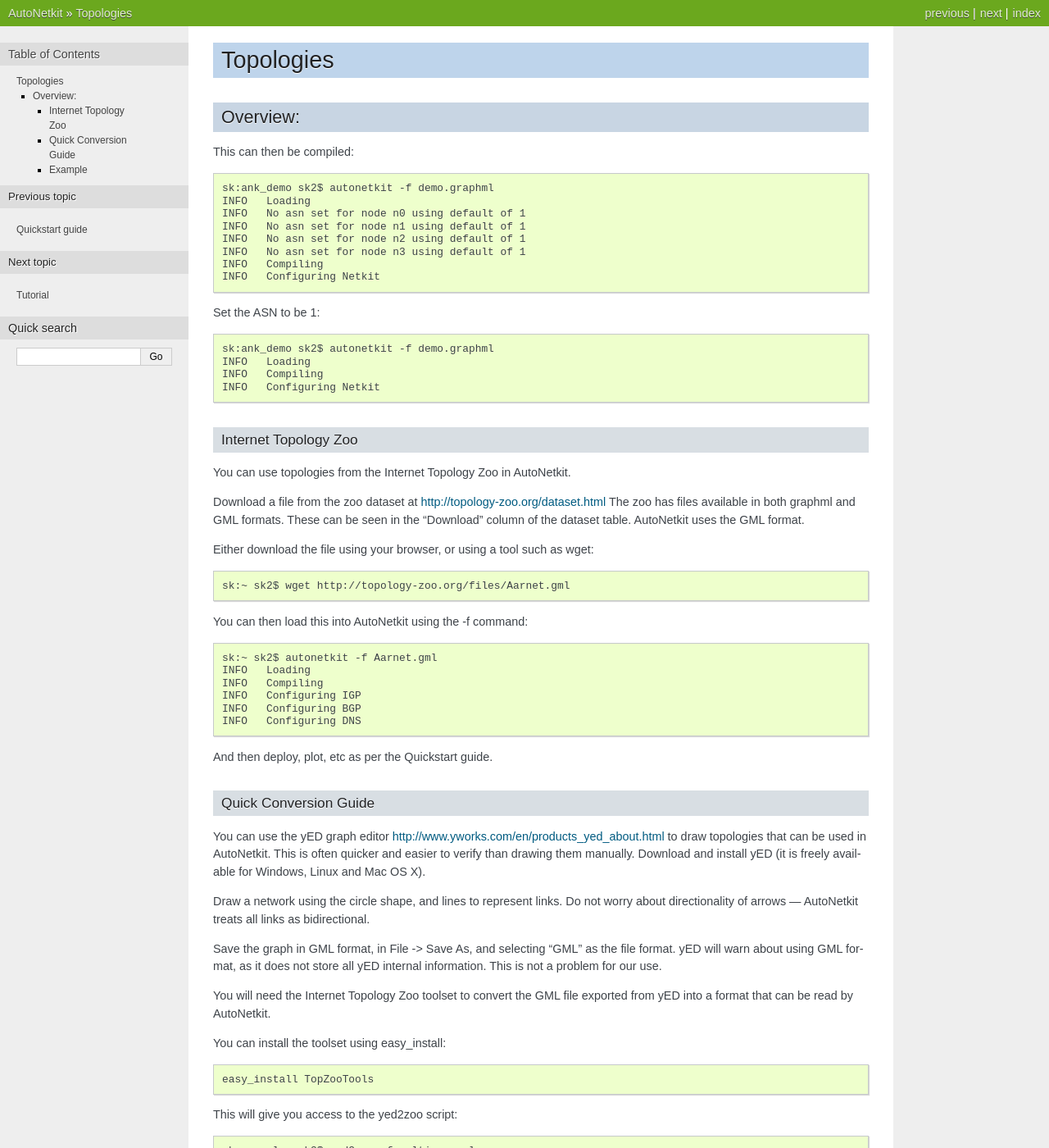
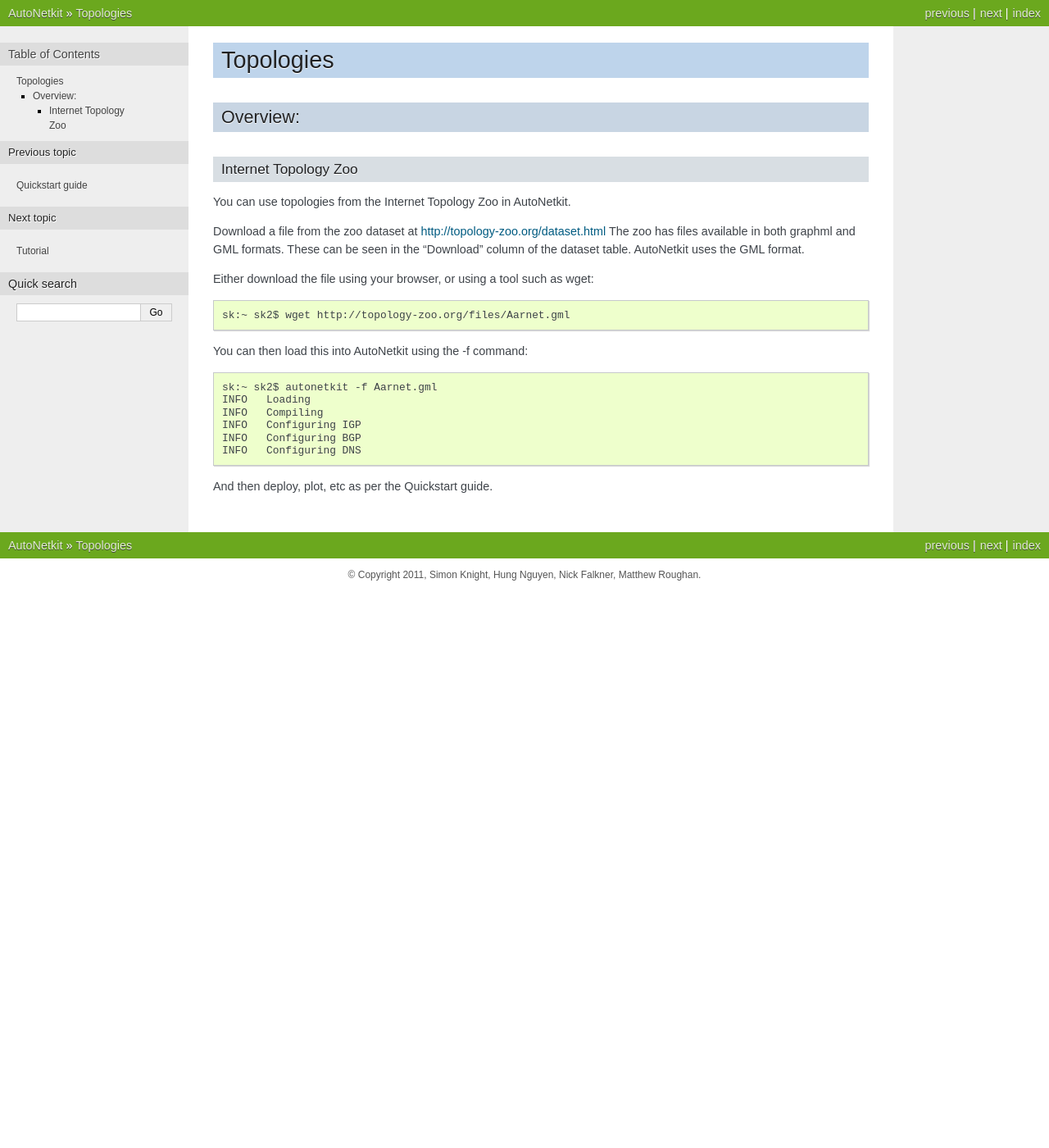
Before and after one commit to sk2/ank_legacy_v2, a Sphinx documentation site: the page built from doc/source/topologies.rst, in a window 1280 px wide and 1400 px high. Shown: the whole window at 82% size. Built offline with Sphinx 7.4.7, drawn with Linux system fonts in a browser that asks for light colours; formulas are drawn with MathJax 3; some of the changed text lies outside the part shown.

Commit message:
remove outdated topology guide

```diff
--- a/doc/source/topologies.rst
+++ b/doc/source/topologies.rst
@@ -3,30 +3,6 @@
 
 Overview:
 +++++++++
-
-
-
-This can then be compiled::
-
-	sk:ank_demo sk2$ autonetkit -f demo.graphml
-	INFO   Loading
-	INFO   No asn set for node n0 using default of 1
-	INFO   No asn set for node n1 using default of 1
-	INFO   No asn set for node n2 using default of 1
-	INFO   No asn set for node n3 using default of 1
-	INFO   Compiling
-	INFO   Configuring Netkit
-
-
-Set the ASN to be 1::
-
-	sk:ank_demo sk2$ autonetkit -f demo.graphml
-	INFO   Loading
-	INFO   Compiling
-	INFO   Configuring Netkit
-
-
-
 
 Internet Topology Zoo
 ______________________________
@@ -51,95 +27,3 @@
     INFO   Configuring DNS
 
 And then deploy, plot, etc as per the Quickstart guide.
-
-
-Quick Conversion Guide
-_______________________
-
-You can use the yED graph editor http://www.yworks.com/en/products_yed_about.html to draw topologies that can be used in AutoNetkit.
-This is often quicker and easier to verify than drawing them manually.
-Download and install yED (it is freely available for Windows, Linux and Mac OS
-X).
-
-
-Draw a network using the circle shape, and lines to represent links. Do not
-worry about directionality of arrows --- AutoNetkit treats all links as
-bidirectional.
-
-
-Save the graph in GML format, in File -> Save As, and selecting "GML" as the
-file format. yED will warn about using GML format, as it does not store all yED
-internal information. This is not a problem for our use.
-
-
-You will need the Internet Topology Zoo toolset to convert the GML file exported
-from yED into a format that can be read by AutoNetkit.
-
-You can install the toolset using easy_install::
-
-    easy_install TopZooTools
-
-This will give you access to the yed2zoo script::
-
-    sk:examples sk2$ yed2zoo -f multi_as.gml
-    INFO   Saving to folder: /Users/sk2/Dropbox/PhD/Dev/ANK_v2/examples/zoogml
-    INFO   Converting multi_as
-    INFO   Wrote to /Users/sk2/Dropbox/PhD/Dev/ANK_v2/examples/zoogml/MultiAs.gml
-
-Example
-________
-An example Multi AS network was drawn in yED as follows:
-
-.. image:: images/zooconvert.*
-
-Here nodes are named A,B, ... H. They could also be given descriptive names,
-such as "Sydney", "Melbourne".
-
-
-This example is a 3 AS network, as per this diagram:
-
-.. image:: images/multi_as.*
-
-Each router belongs to an AS. They are grouped using the fill color
-attribute in yED, and a special "Legend" node. The Legend node specifies the AS
-to be used for this fill color. It has the format "Legend: ASx". In the
-example it has the fill color of red. This means that any node in the
-graph with a fill color of red will belong to AS3. The fill color
-can be set in the properties palette of yED:
-
-.. image:: images/zooconvert_palette.*
-
-Once saved in GML format from yED, it can be converted using topzootools. Here
-the yED exported GML file is called multi_as.gml::
-
-    sk:examples sk2$ yed2zoo -f multi_as.gml
-    INFO   Saving to folder: /Users/sk2/Dropbox/PhD/Dev/ANK_v2/examples/zoogml
-    INFO   Converting multi_as
-    INFO   Wrote to /Users/sk2/Dropbox/PhD/Dev/ANK_v2/examples/zoogml/MultiAs.gml
-
-After conversion, the GML looks like:
-
-.. highlight:: yaml
-
-.. literalinclude:: ../../examples/topologies/MultiAs.gml
-
-.. highlight:: python
-
-And can be loaded in ANK::
-
-    autonetkit -f zoogml/MultiAs.gml --plot
-    INFO   Loading
-    INFO   Compiling
-    INFO   Configuring IGP
-    INFO   Configuring BGP
-    INFO   Configuring DNS
-    INFO   Plotting
-
-AutoNetkit will automatically work out internal IGP routing, as well as iBGP and
-eBGP routing.
-
-This can be seen on the below plots:
-
-.. image:: images/multi_as_Network.*
-.. image:: images/multi_as_iBGP.*
-.. image:: images/multi_as_eBGP.*
--- a/setup.py
+++ b/setup.py
@@ -4,7 +4,7 @@
 
 setup (
      name = "AutoNetkit",
-     version = "0.5.54",
+     version = "0.5.55",
      description = 'Automated configuration generator for cBGP, Netkit and Junosphere',
      long_description = 'Automated configuration generator for cBGP, Netkit and Junosphere',
 
```
Also changed, not shown: 1 other file.
